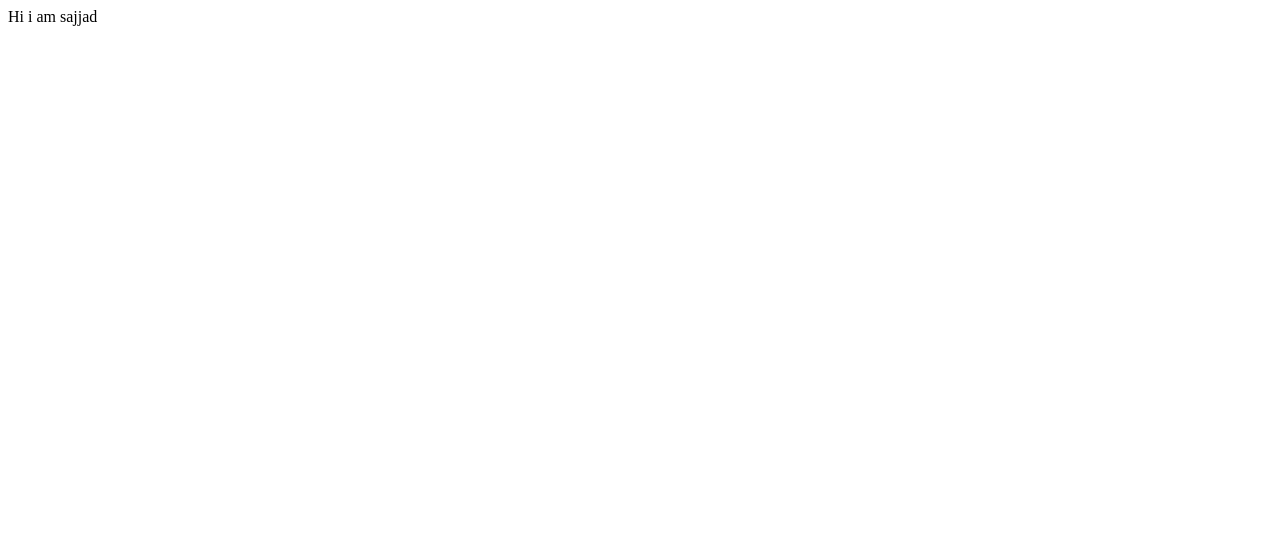
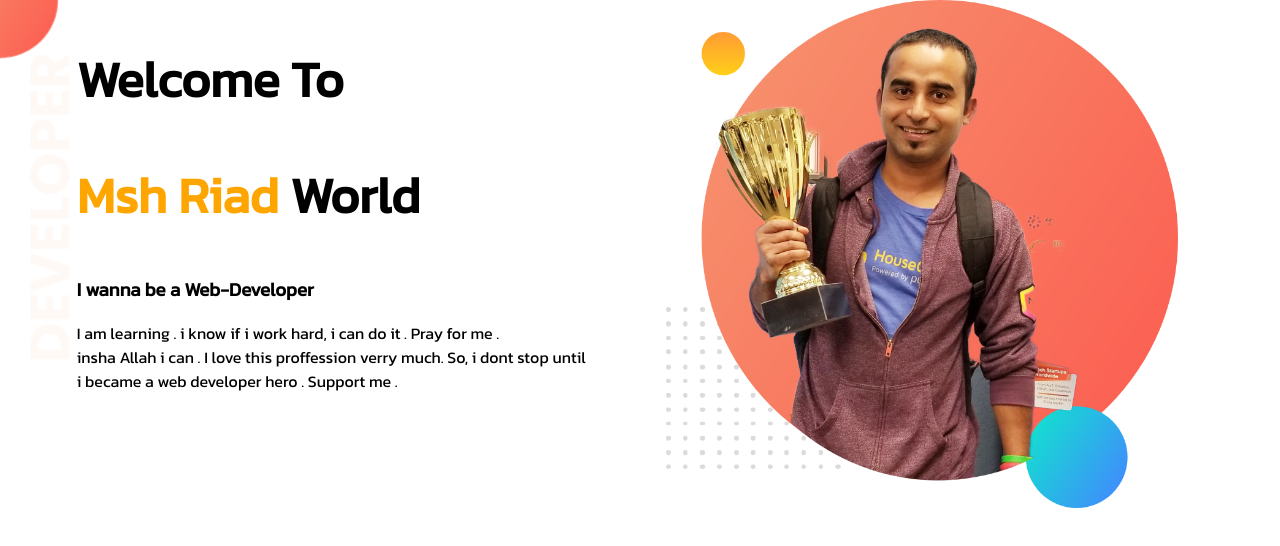
Before and after one commit to Msh-Riad/My-first-website, a plain HTML site: page index.html in a window 1280 px wide. Drawn offline with Linux system fonts and the light colour scheme.

Commit message:
added-top-part

```diff
--- a/index.html
+++ b/index.html
@@ -4,9 +4,30 @@
     <meta charset="UTF-8">
     <meta http-equiv="X-UA-Compatible" content="IE=edge">
     <meta name="viewport" content="width=<h1>, initial-scale=1.0">
-    <title>Document</title>
+
+
+    <title>Sajjad  website</title>
+    <link rel="stylesheet" href="style.css">
+
+    <link href="https://fonts.googleapis.com/css2?family=Kanit&display=swap" rel="stylesheet">
+
 </head>
 <body>
-    <hi> Hi i am sajjad</hi>
+        <section class="top-banner">
+
+            <div class="half-width">
+
+                <h1>Welcome To </h1>
+                <h1> <span class="class-one"> Msh Riad </span> World </h1>
+
+
+                <h3>I wanna be a Web-Developer</h3>
+                <P>I am learning . i know if i work hard, i can do it . Pray for me .<br> insha Allah i can . I love this proffession verry much.
+                So, i dont stop until i became a web developer hero . Support me .</P></div>
+
+                <div class="half-width"> <img src="images/jhankar.png"> </div>
+        </section>
+
+
 </body>
 </html>
--- /dev/null
+++ b/style.css
@@ -0,0 +1,33 @@
+body{
+
+    font-family: 'Kanit', sans-serif;
+    margin: 0;
+}
+h1 {
+    font-size: 50px;
+}
+.class-one{
+
+    color: orange;
+
+}
+
+.half-width{
+    width: 40%;
+    float:left;
+   margin-left: 3%;
+   padding-left: 3%;
+}
+.half-width img {
+    width: 100%;
+}
+
+.top-banner{
+
+
+    background-image: url(images/top-banner.png);
+    background-repeat: no-repeat;
+}
+section{
+    height: 500px;
+}
```
Also changed, not shown: images/dream-bg.png (added), images/exp-bg.png (added), images/jhankar.png (added), images/jhankar2.png (added), images/my-bg.png (added), images/my-bg2.png (added), images/top-banner.png (added).
